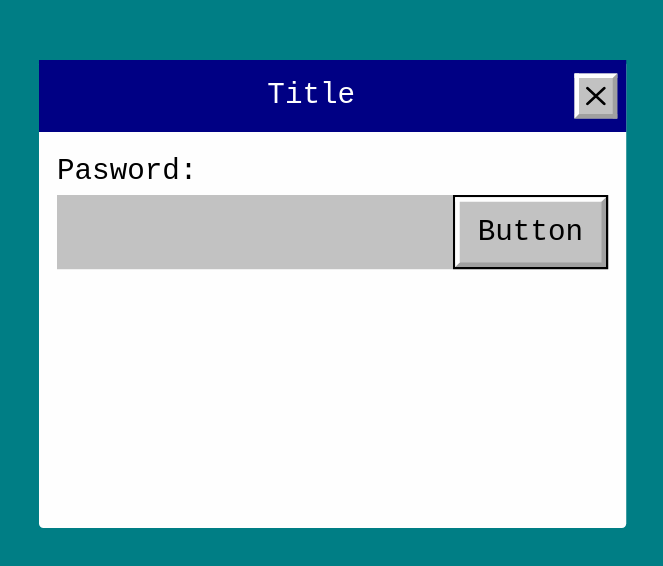
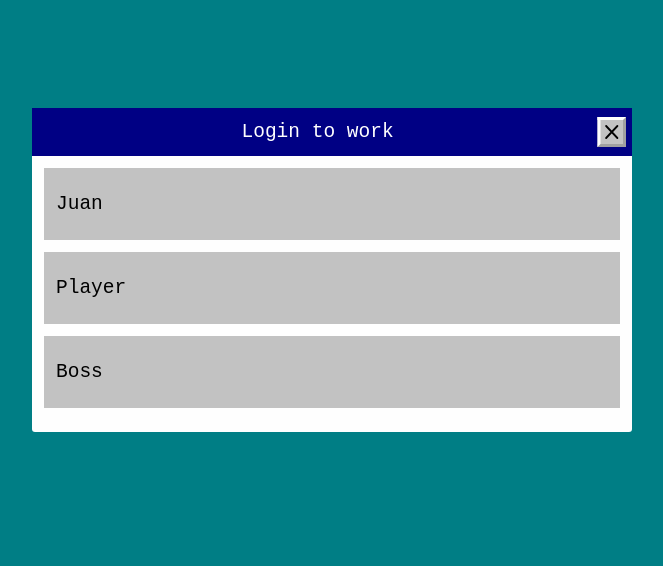
Before and after one commit to Clerm-Jam/give-take, an Angular app: page / in a window 1280 px wide. Shown: the part 130-696 px from the top of the page, without its empty margins (308-971 px from the left). Built offline with nearby package versions, Linux system fonts and the light colour scheme.

Commit message:
completado el funcionamiento del login

```diff
--- a/src/app/pages/login/login.component.html
+++ b/src/app/pages/login/login.component.html
@@ -1,34 +1,27 @@
 <div class="w-full h-full bg-green flex items-center justify-center">
-    <app-windows class="flex">
-        @if (onSelectUsser) {
-        <div class="mb-2 bg-grey p-2 flex justify-between items-center">
-            <span>Juan</span>
-            <app-simplebtn />
-        </div>
-        <div class="mb-2 bg-grey p-2 flex justify-between items-center ">
-            <span>Player</span>
-            <app-simplebtn />
-        </div>
-        <div class="mb-2 bg-grey p-2 flex justify-between items-center">
-            <span>TheBoss</span>
-            <app-simplebtn />
-        </div>
+    <app-windows [title]="winTitle" class="flex">
+        @if (onSelectUser) {
+            @for (user of users; track $index) {
+                <div class="mb-2 h-12 px-2 w-96 bg-grey flex justify-between items-center group">
+                    <span>{{user.name}}</span>
+                    <app-simplebtn (click)="login(user.name)" [text]="'Login'" class="hidden group-hover:flex"/>
+                </div>
+            }
         @if (isHacker) {
-            <div class="mb-2 bg-grey p-2 flex justify-between items-center">
-                <span>darkesMystery22</span>
-                <app-simplebtn />
+            <div class="mb-2 h-12 px-2 w-96 bg-grey flex justify-between items-center group">
+                <span>Hacker</span>
+                <app-simplebtn [text]="'Login'" class="hidden group-hover:flex"/>
             </div>
         }
         }
-        @if (!onSelectUsser) {
-            <app-windows class="flex flex-row">
+        @if (!onSelectUser) {
                 <span>Pasword:</span>
                 <br class="mb-2">
-                <div class="flex">
+                <div class="flex mb-20">
                     <input class="bg-grey py-1 px-1 w-full focus:outline-none" type="text">
-                    <app-simplebtn />
+                    <app-simplebtn [text]="'Login'" />
                 </div>
-            </app-windows>
-        }
+                <app-simplebtn (click)="goBack()" [text]="'Go back'" />
+            }
     </app-windows>
 </div>
--- a/src/app/pages/login/login.component.ts
+++ b/src/app/pages/login/login.component.ts
@@ -1,17 +1,43 @@
-import { Component} from '@angular/core';
+import { Component } from '@angular/core';
 import { WindowsComponent } from '../../shared/components/windows/windows.component';
-import { SimplebtnComponent } from '../../shared/components/simplebtn/simplebtn.component'
+import { SimplebtnComponent } from '../../shared/components/simplebtn/simplebtn.component';
 
 @Component({
   selector: 'app-login',
   standalone: true,
   imports: [WindowsComponent, SimplebtnComponent],
   templateUrl: './login.component.html',
-  styleUrl: './login.component.css'
+  styleUrl: './login.component.css',
 })
 export class LoginComponent {
-  onSelectUsser = false;
+  onSelectUser = true;
   isHacker = false;
+  winTitle = 'Login to work';
+
+  users = [
+    {
+      image: '',
+      name: 'Juan',
+    },
+    {
+      image: '',
+      name: 'Player',
+    },
+    {
+      image: '',
+      name: 'Boss',
+    },
+  ];
+
+  login(user: string) {
+    this.onSelectUser = false;
+    this.winTitle = 'Login as ' + user;
+  }
+
+  goBack() {
+    this.onSelectUser = true;
+    this.winTitle = 'Login to work'
+  }
 
 
 }
```
Also changed, not shown: src/app/app.routes.ts (+5 -5 lines).
